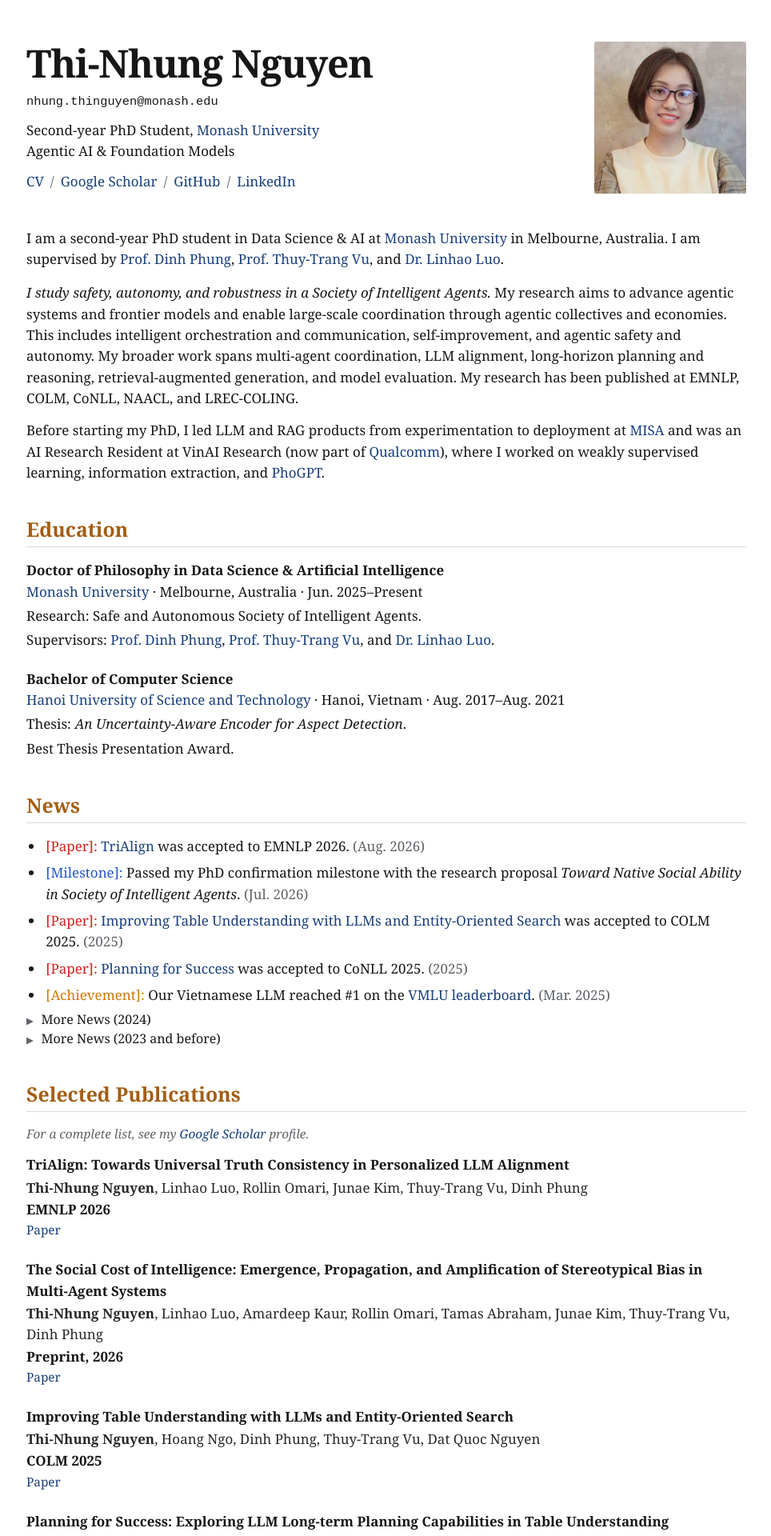
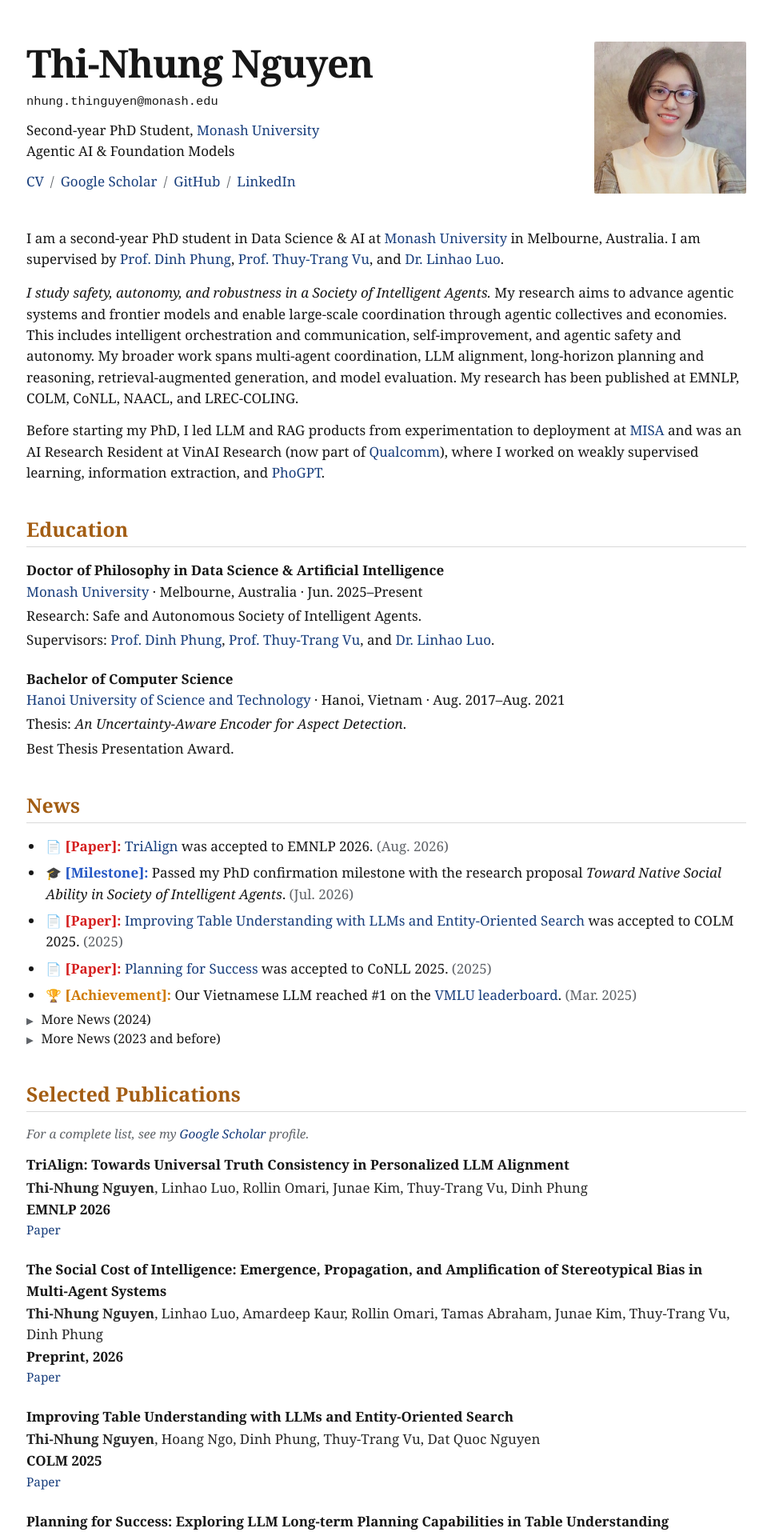
Before and after one commit to nhungnt7/nhungnt7.github.io, a Jekyll site: the page built from _pages/about.md, in a window 1280 px wide. Shown: the top 1920 px of the page at 80% size, without its empty margins (157-1121 px from the left). Built offline with Jekyll 4.4.1, drawn with Linux system fonts in a browser that asks for light colours.

Commit message:
Add icons to news labels

```diff
--- a/assets/css/simple.css
+++ b/assets/css/simple.css
@@ -207,17 +207,43 @@ h2 {
   white-space: nowrap;
 }
 
+.news-tag {
+  font-weight: 600;
+}
+
+.news-tag::before {
+  display: inline-block;
+  margin-right: 0.3rem;
+  font-size: 0.92em;
+}
+
 .news-tag--paper {
   color: #d51f1f;
+}
+
+.news-tag--paper::before {
+  content: "📄";
 }
 
 .news-tag--milestone {
   color: #2457c5;
 }
 
+.news-tag--milestone::before {
+  content: "🎓";
+}
+
 .news-tag--achievement,
 .news-tag--award {
   color: #cf7900;
+}
+
+.news-tag--achievement::before {
+  content: "🏆";
+}
+
+.news-tag--award::before {
+  content: "🏅";
 }
 
 .news-more {
```
